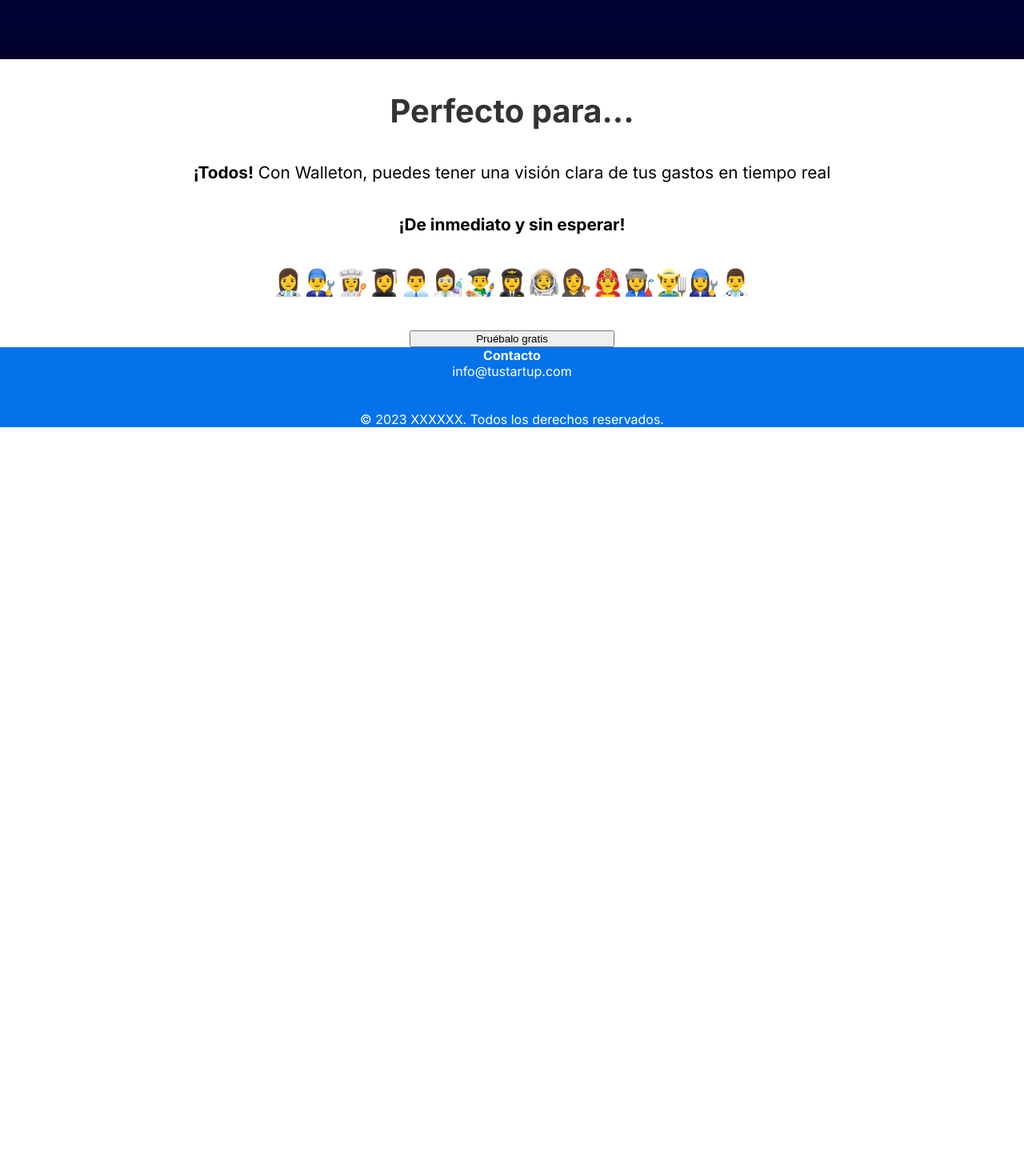
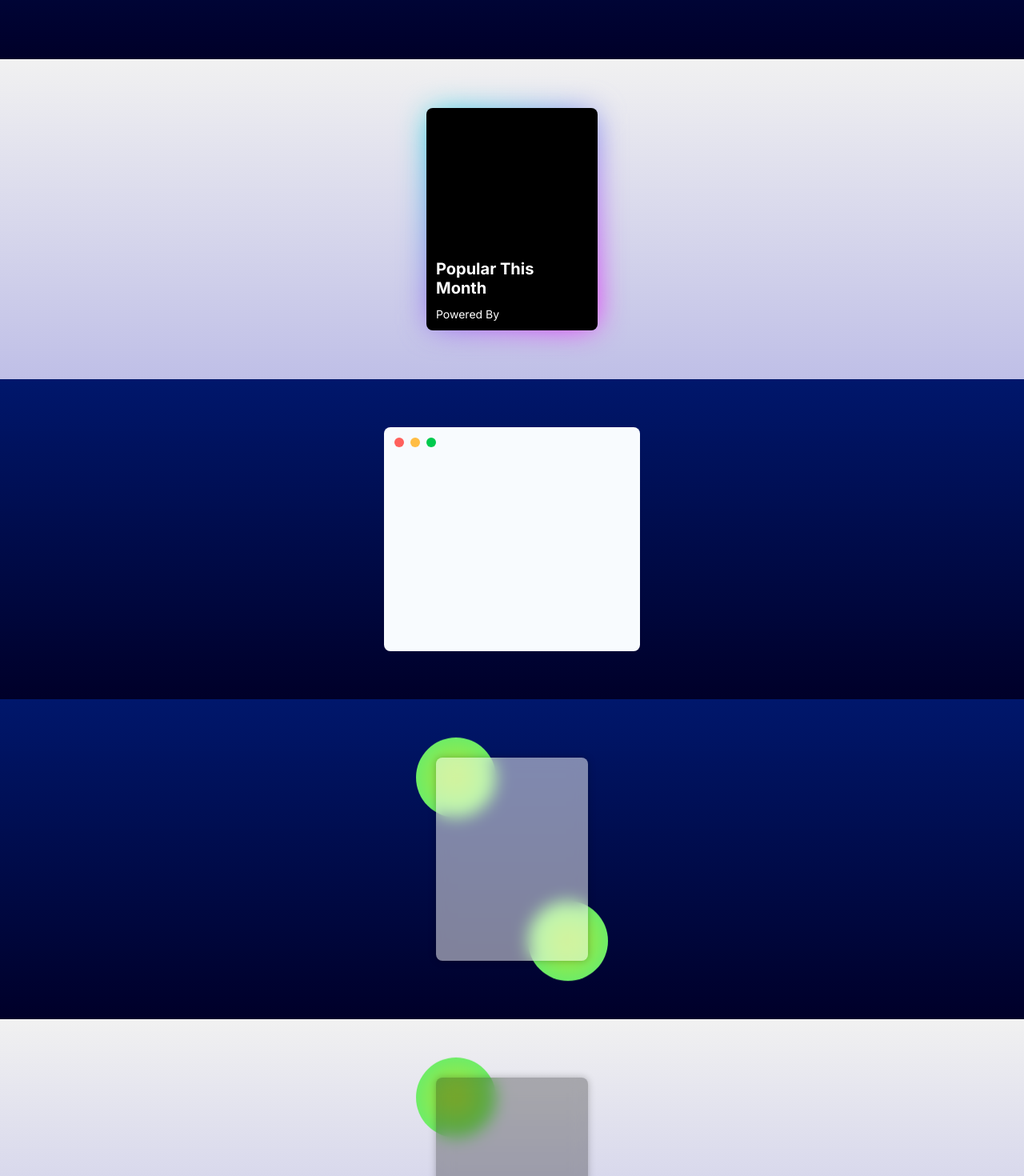
Before and after one commit to martinnss/cheap-flights, a React (Create React App) app in the folder frontend/: page / in a window 1280 px wide. Shown: the part 1680-3150 px from the top of the page at 80% size. Before the commit the page ends 2214 px from the top, so only its background shows below. Built offline with nearby package versions, Linux system fonts and the light colour scheme.

Commit message:
working on components

```diff
--- a/frontend/src/Components/ClearBackground.jsx
+++ b/frontend/src/Components/ClearBackground.jsx
@@ -5,23 +5,18 @@
     position: relative;
     width: 100vw;
     height: 50vh;
-
-
-    &:before {
-        content: '';
-        position: absolute;
-        top: 0;
-        right: 0;
-        bottom: 0;
-        left: 0;
-        background-image: linear-gradient(to bottom, #f1f1f1, #bfbfe7);
-        opacity: 1;
-    }
+    background-image: linear-gradient(to bottom, #f1f1f1, #bfbfe7);
+    display:flex;
+    align-items: center;
+    justify-content: center;
+    z-index: 0;
 `;
 
-const ClearBackground = () => {
+const ClearBackground = ({ children }) => {
   return (
-    <Background></Background>
+    <Background>
+      { children }
+    </Background>
   );
 };
 
--- a/frontend/src/Components/DarkBackground.jsx
+++ b/frontend/src/Components/DarkBackground.jsx
@@ -5,7 +5,10 @@
     position: relative;
     width: 100vw;
     height: 50vh;
-
+    background-image: linear-gradient(to bottom, #00176c, #000029);
+    display:flex;
+    align-items: center;
+    justify-content: center;
 
     &:before {
         content: '';
@@ -14,14 +17,15 @@
         right: 0;
         bottom: 0;
         left: 0;
-        background-image: linear-gradient(to bottom, #00176c, #000029);
         opacity: 1;
     }
 `;
 
-const DarkContainerBackground = () => {
+const DarkContainerBackground = ({ children })  => {
   return (
-    <Background></Background>
+    <Background>
+      {children}
+    </Background>
   );
 };
 
--- a/frontend/src/Components/PrimaryButton.jsx
+++ b/frontend/src/Components/PrimaryButton.jsx
@@ -3,7 +3,7 @@
 
 // Define the styled button outside the component function
 const StyledButton = styled.button`
-  width: ${props => props.width || 'auto'};;
+  width: ${props => props.width || 'auto'};
   height: ${props => props.height || 'auto'};
   font-size: 1rem;
   font-weight: 600;
--- /dev/null
+++ b/frontend/src/Containers/CardGlowing.jsx
@@ -0,0 +1,79 @@
+import React from 'react'
+import styled from 'styled-components'
+
+const Card = styled.div`
+
+    position: relative;
+    width: 190px;
+    height: 254px;
+    background-color: #000;
+    display: flex;
+    flex-direction: column;
+    justify-content: end;
+    padding: 12px;
+    gap: 12px;
+    border-radius: 8px;
+    cursor: pointer;
+    color: white;
+
+
+    &::before{
+        content: '';
+        position: absolute;
+        inset: 0;
+        left: -5px;
+        margin: auto;
+        width: 200px;
+        height: 264px;
+        border-radius: 10px;
+        background: linear-gradient(-45deg, #e81cff 0%, #40c9ff 100% );
+        z-index: -10;
+        pointer-events: none;
+        transition: all 0.6s cubic-bezier(0.175, 0.885, 0.32, 1.275);
+    }
+    &::after {
+        content: "";
+        z-index: -1;
+        position: absolute;
+        inset: 0;
+        background: linear-gradient(-45deg, #fc00ff 0%, #00dbde 100% );
+        transform: translate3d(0, 0, 0) scale(0.95);
+        filter: blur(20px);
+    }
+    &:hover::after {
+    filter: blur(30px);
+    }
+
+    &:hover::before {
+    transform: rotate(-90deg) scaleX(1.34) scaleY(0.77);
+    }
+`
+
+const Heading = styled.div`
+  font-size: 20px;
+  text-transform: capitalize;
+  font-weight: 700;
+`;
+
+// Estilizando el elemento de párrafo dentro de la tarjeta, excluyendo aquellos con la clase "heading"
+const CardParagraph = styled.p`
+  font-size: 14px;
+  &:not(.heading) {
+    /* Estilos adicionales para los párrafos que no tengan la clase "heading" */
+  }
+`;
+
+const CardGlowing = () => {
+  return (
+    <Card>
+        <Heading >
+            Popular this month
+        </Heading>
+        <CardParagraph>
+            Powered By
+        </CardParagraph>
+    </Card>
+  )
+}
+
+export default CardGlowing
--- /dev/null
+++ b/frontend/src/Containers/CardSafari.jsx
@@ -0,0 +1,65 @@
+import React from 'react'
+import styled from 'styled-components'
+
+const Card = styled.div`
+    width: 25%;
+    height: 70%;
+    margin: 0 auto;
+    background-color: #F8FBFE;
+    border-radius: 8px;
+    z-index: 1;
+
+`
+
+const Tools = styled.div`
+  display: flex;
+  align-items: center;
+  padding: 9px;
+`;
+
+const Circle = styled.div`
+  padding: 0 4px;
+`;
+
+const Box = styled.div`
+  display: inline-block;
+  align-items: center;
+  width: 10px;
+  height: 10px;
+  padding: 1px;
+  border-radius: 50%;
+  ${({ color }) => color && `background-color: ${color};`}
+`;
+
+const RedBox = styled(Box)`
+  background-color: #ff605c;
+`;
+
+const YellowBox = styled(Box)`
+  background-color: #ffbd44;
+`;
+
+const GreenBox = styled(Box)`
+  background-color: #00ca4e;
+`;
+
+const CardSafari = () => {
+  return (
+    <Card>
+      <Tools>
+        <Circle>
+          <RedBox />
+        </Circle>
+        <Circle>
+          <YellowBox />
+        </Circle>
+        <Circle>
+          <GreenBox />
+        </Circle>
+      </Tools>
+      {/* Otro contenido dentro del componente Card */}
+    </Card>
+  )
+}
+
+export default CardSafari
--- /dev/null
+++ b/frontend/src/Containers/CardWithCircles.jsx
@@ -0,0 +1,72 @@
+import React from 'react'
+import styled, { keyframes } from 'styled-components';
+
+
+
+const moveUpAnimation = keyframes`
+  to {
+    transform: translateY(-10px);
+  }
+`;
+
+const moveDownAnimation = keyframes`
+  to {
+    transform: translateY(10px);
+  }
+`;
+
+const Card = styled.div`
+  width: 190px;
+  height: 254px;
+  transition: all 0.2s;
+  position: relative;
+  cursor: pointer;
+
+  &:hover {
+    transform: scale(1.04) rotate(1deg);
+  }
+`;
+
+// Estilos para el contenido interno de la tarjeta
+const CardInner = styled.div`
+  width: inherit;
+  height: inherit;
+  background: ${(props) => (props.mode === 'light' ? 'rgba(255, 255, 255, 0.503)' : 'rgba(0, 0, 0, 0.28)')};
+  box-shadow: 0 0 10px rgba(0, 0, 0, 0.25);
+  backdrop-filter: blur(10px);
+  border-radius: 8px;
+`;
+
+// Estilos para los círculos
+const Circle = styled.div`
+  width: 100px;
+  height: 100px;
+  background: radial-gradient(#b0e633, #53ef7d);
+  border-radius: 50%;
+  position: absolute;
+  animation: ${moveUpAnimation} 2s ease-in infinite alternate-reverse;
+
+  &:nth-child(1) {
+    top: -25px;
+    left: -25px;
+  }
+
+  &:nth-child(2) {
+    bottom: -25px;
+    right: -25px;
+    animation-name: ${moveDownAnimation};
+  }
+`;
+
+const CardWithCircles = ({mode}) => {
+  return (
+    <Card>
+        <Circle />
+        <Circle />
+        <CardInner mode={mode}>
+        </CardInner>
+    </Card>
+  )
+}
+
+export default CardWithCircles
--- a/frontend/src/Pages/Home.jsx
+++ b/frontend/src/Pages/Home.jsx
@@ -6,6 +6,10 @@
 import HeaderBar from '../Containers/HeaderBar';
 import DarkContainerBackground from '../Components/DarkBackground';
 import ClearBackground from '../Components/ClearBackground';
+import CardGlowing from '../Containers/CardGlowing';
+import CardSafari from '../Containers/CardSafari';
+import CardWithCircles from '../Containers/CardWithCircles';
+
 
 const Home = () => {
     const navigate = useNavigate();
@@ -46,8 +50,21 @@
                 </p>
             </div>
         </section>
+
         <ClearBackground />
         <DarkContainerBackground />
+        <ClearBackground>
+            <CardGlowing />
+        </ClearBackground>
+        <DarkContainerBackground>
+            <CardSafari />
+        </DarkContainerBackground>
+        <DarkContainerBackground>
+            <CardWithCircles mode='light'/>
+        </DarkContainerBackground>
+        <ClearBackground>
+            <CardWithCircles mode='dark'/>
+        </ClearBackground>
 
 
 
```
